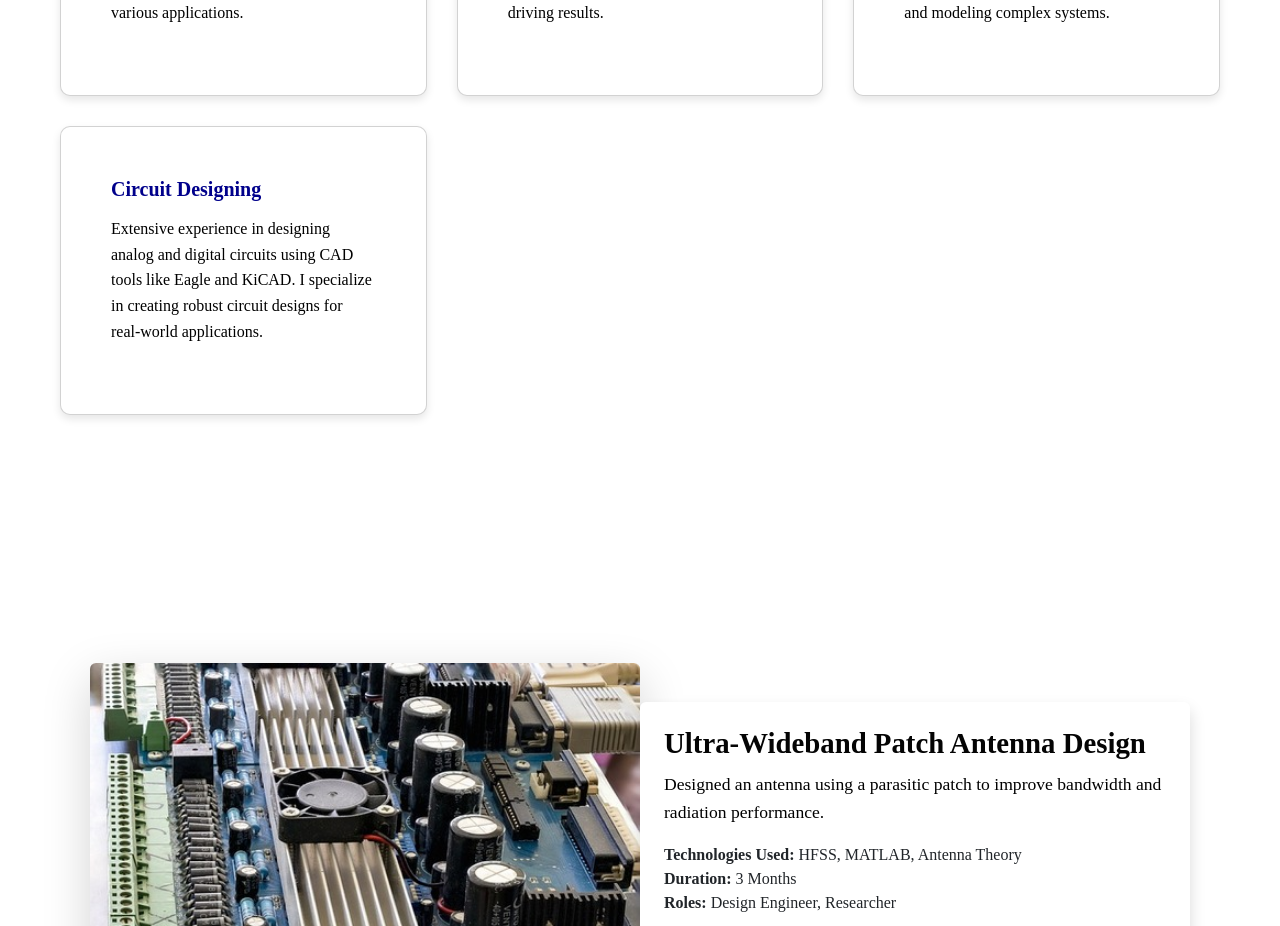
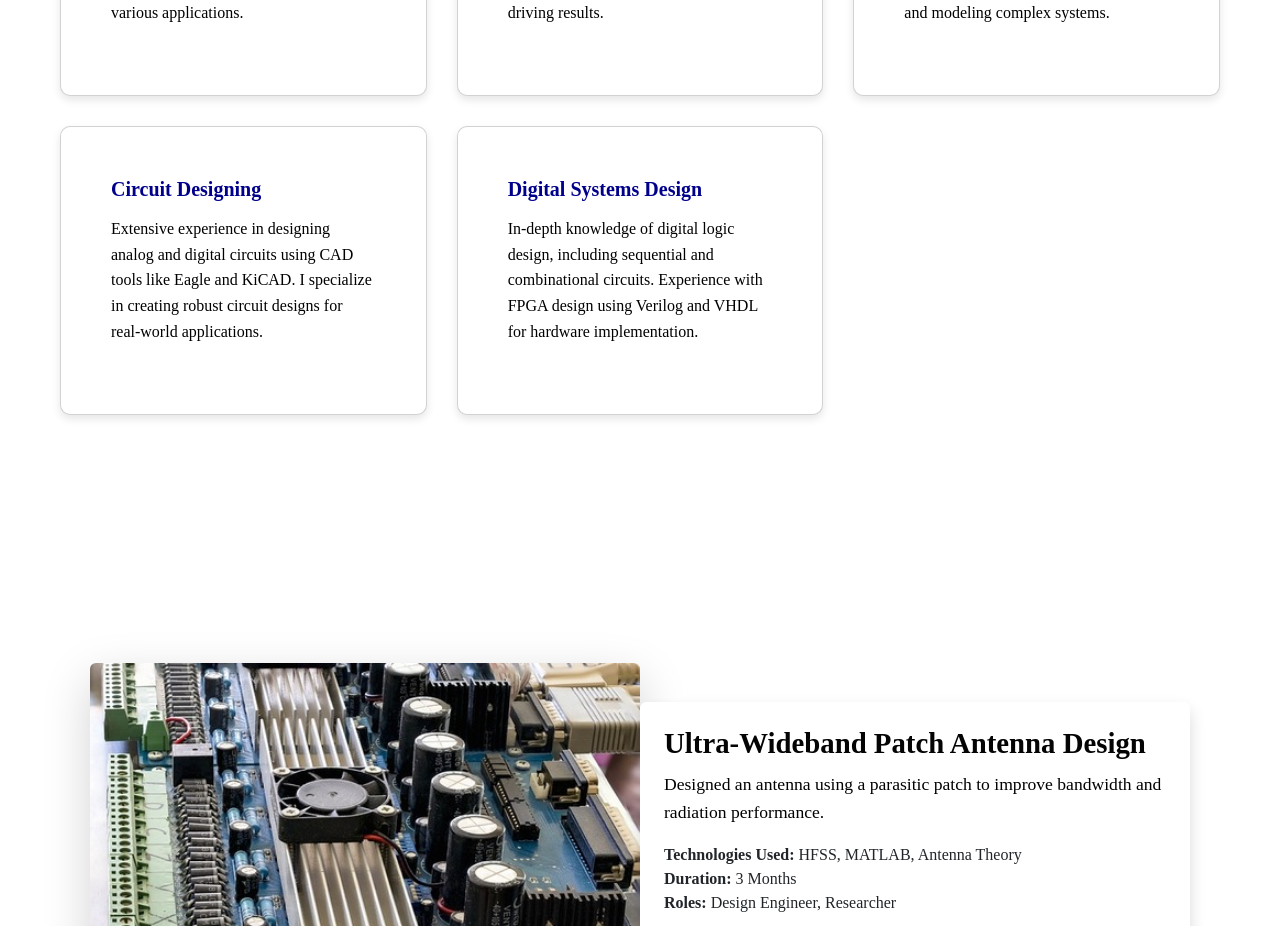
Before and after one commit to Akash140605/Lalitgangwar, a React (Create React App) app: page / in a window 1280 px wide. Shown: the part 2140-3066 px from the top of the page. Built offline with nearby package versions, Linux system fonts and the light colour scheme.

Commit message:
Update Skill.js

```diff
--- a/src/components/Skill.js
+++ b/src/components/Skill.js
@@ -77,6 +77,17 @@ const Skill = () => {
             </div>
           </div>
 
+          {/* Skill Card 5 */}
+          <div className="card skill-card">
+            <div className="card-body">
+              <h3 className="card-title">Digital Systems Design</h3>
+              <p className="card-description">
+                In-depth knowledge of digital logic design, including sequential and combinational circuits. Experience with FPGA design using Verilog and VHDL for hardware implementation.
+              </p>
+            </div>
+          </div>
+
+
         </div>
       </div>
     </section>
```
